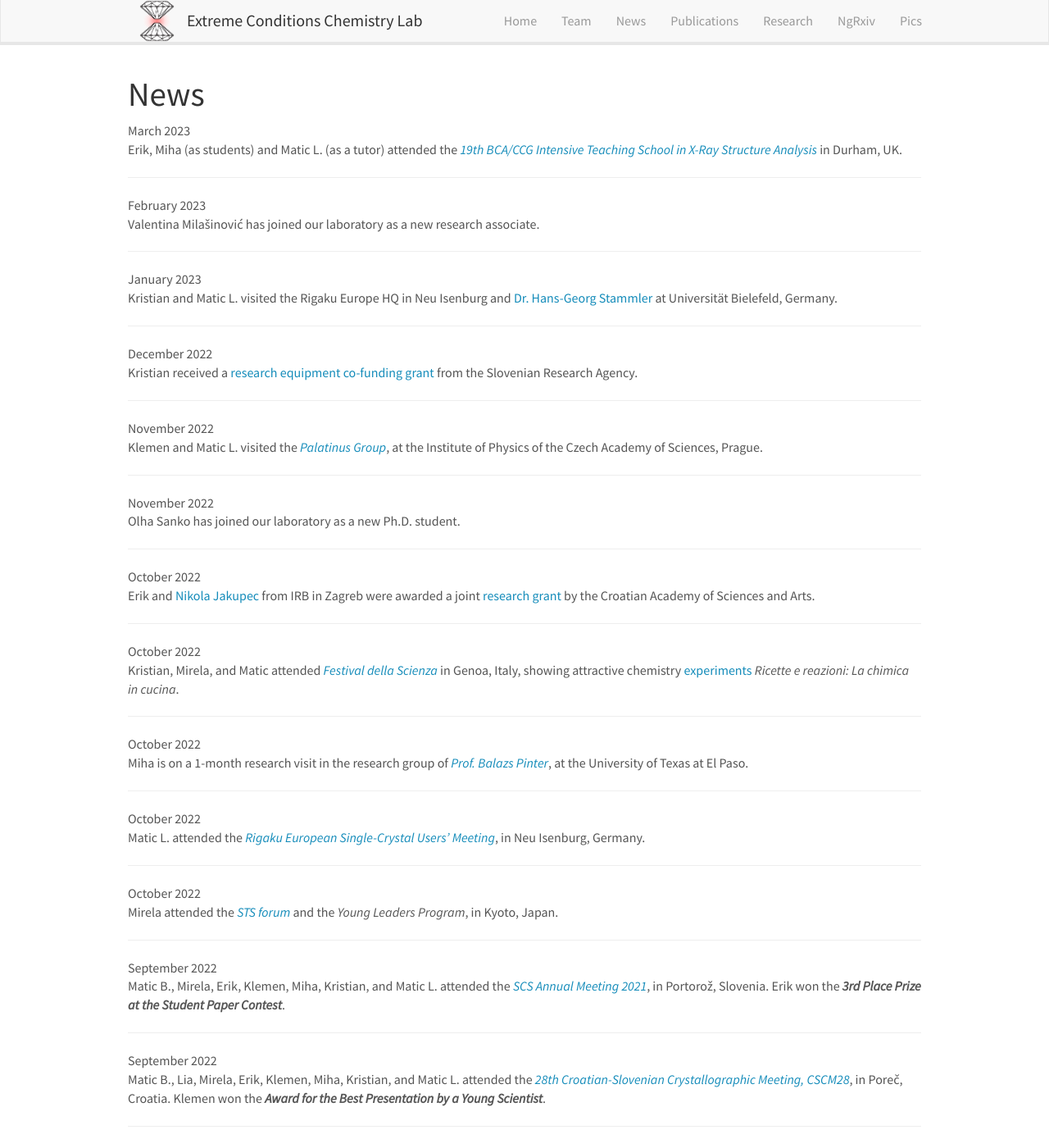
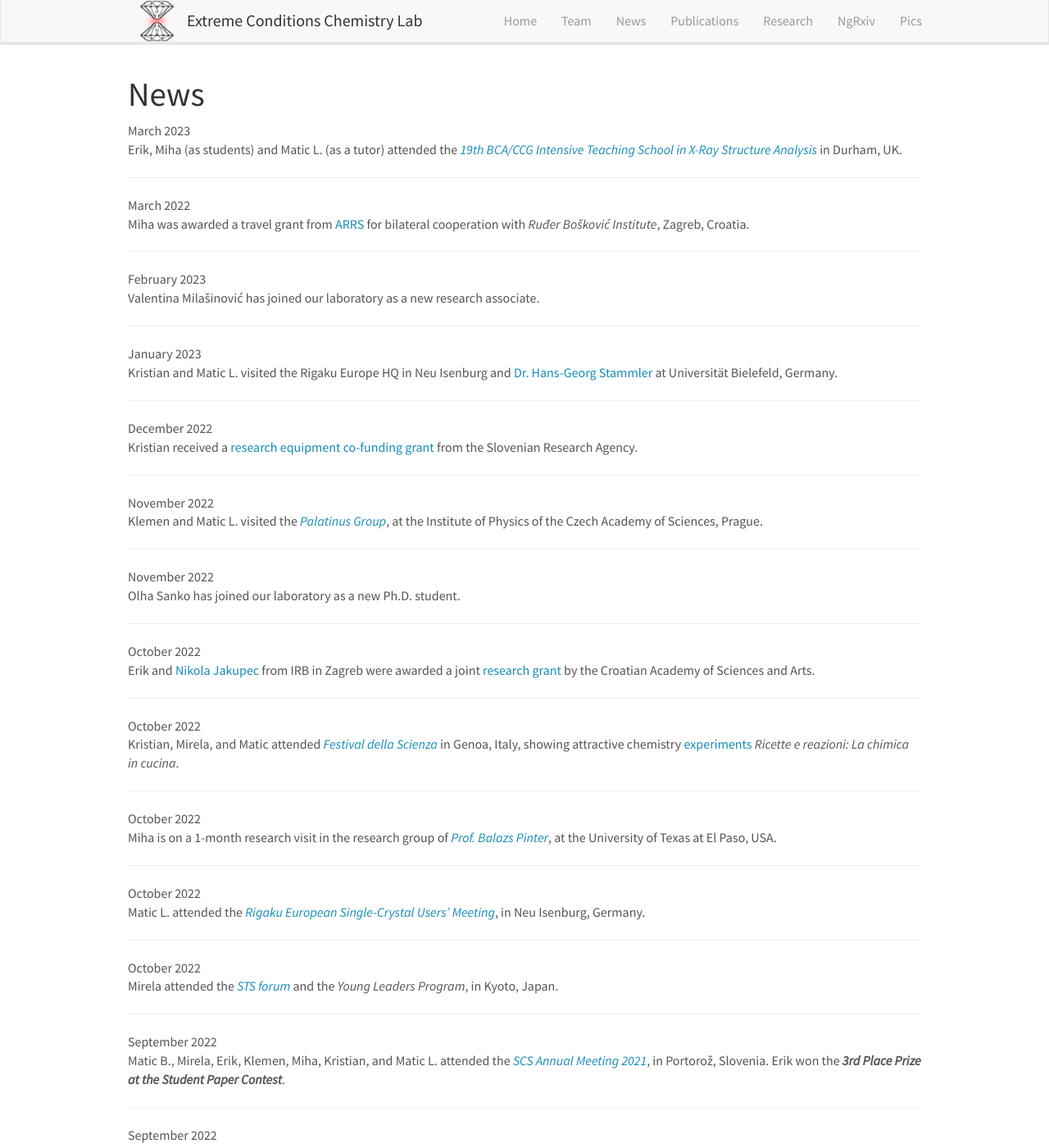
Before and after one commit to eccl-jsi/eccl-jsi.github.io, a Jekyll site: the page built from _pages/allnews.md, in a window 1280 px wide and 1400 px high. Shown: the whole window at 82% size. Built offline with Jekyll 4.4.1, drawn with Linux system fonts in a browser that asks for light colours; nearby versions of some CDN libraries.

Commit message:
Update news.yml

```diff
--- a/_data/news.yml
+++ b/_data/news.yml
@@ -1,5 +1,8 @@
 - date: March 2023
   headline: "Erik, Miha (as students) and Matic L. (as a tutor) attended the <i><a href='https://bcaccgschool.crystallography.org.uk/index.html'>19th BCA/CCG Intensive Teaching School in X-Ray Structure Analysis</a></i> in Durham, UK."
+
+- date: March 2022
+  headline: "Miha was awarded a travel grant from <a href='http://www.arrs.si/sl/medn/dvostr/drzave/Hrvaska/rezultati/23/rezult-hrv-23-24.asp'>ARRS</a> for bilateral cooperation with <i>Ruđer Bošković Institute</i>, Zagreb, Croatia."
 
 - date: February 2023
   headline: "Valentina Milašinović has joined our laboratory as a new research associate."
@@ -23,7 +26,7 @@
   headline: "Kristian, Mirela, and Matic attended <i><a href='https://www.festivalscienza.it/site/home.html'>Festival della Scienza</a></i> in Genoa, Italy, showing attractive chemistry <a href='https://www.facebook.com/festivaldellascienza/videos/906351613664704/'>experiments</a> <i>Ricette e reazioni: La chimica in cucina</i>."
 
 - date: October 2022
-  headline: "Miha is on a 1-month research visit in the research group of <a href='https://comicgroup.eu/'><i>Prof. Balazs Pinter</i></a>, at the University of Texas at El Paso."
+  headline: "Miha is on a 1-month research visit in the research group of <a href='https://comicgroup.eu/'><i>Prof. Balazs Pinter</i></a>, at the University of Texas at El Paso, USA."
 
 - date: October 2022
   headline: "Matic L. attended the <a href='https://www.rigaku.com/user-meeting/eum2022/'><i>Rigaku European Single-Crystal Users’ Meeting</i></a>, in Neu Isenburg, Germany."
```
